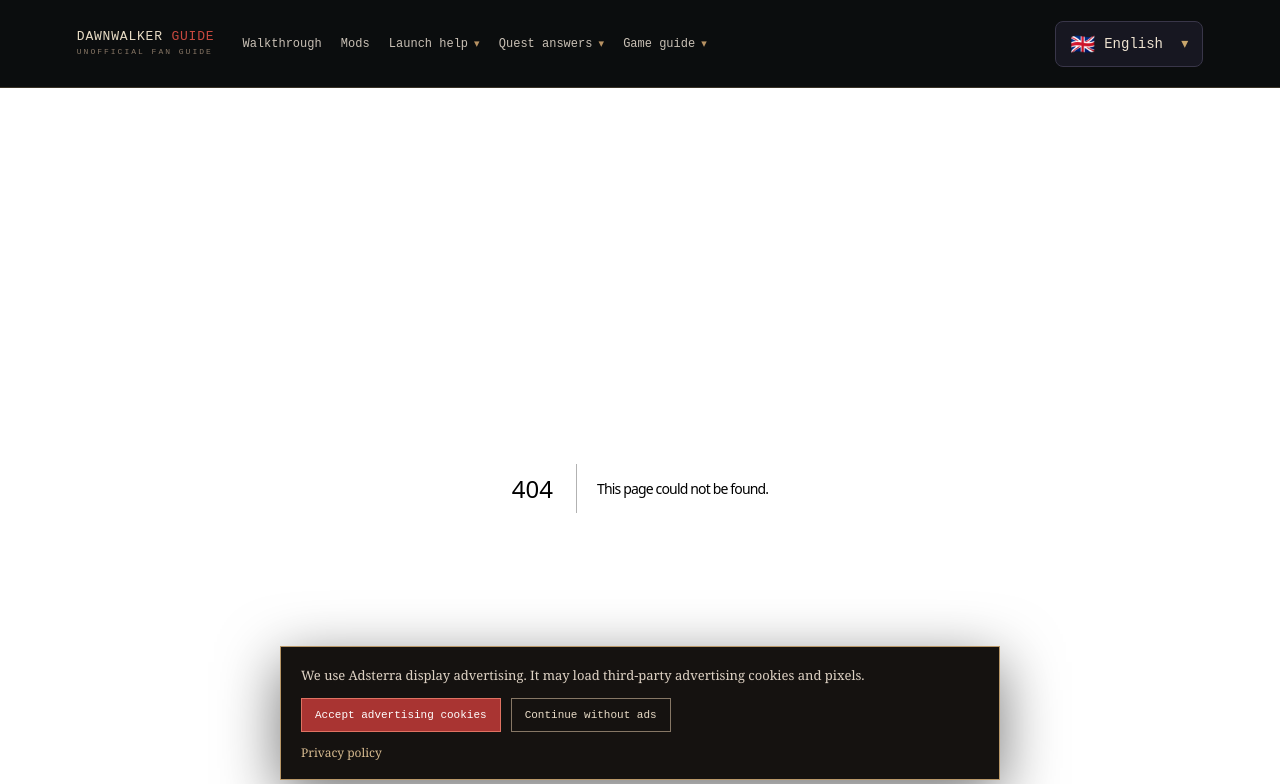
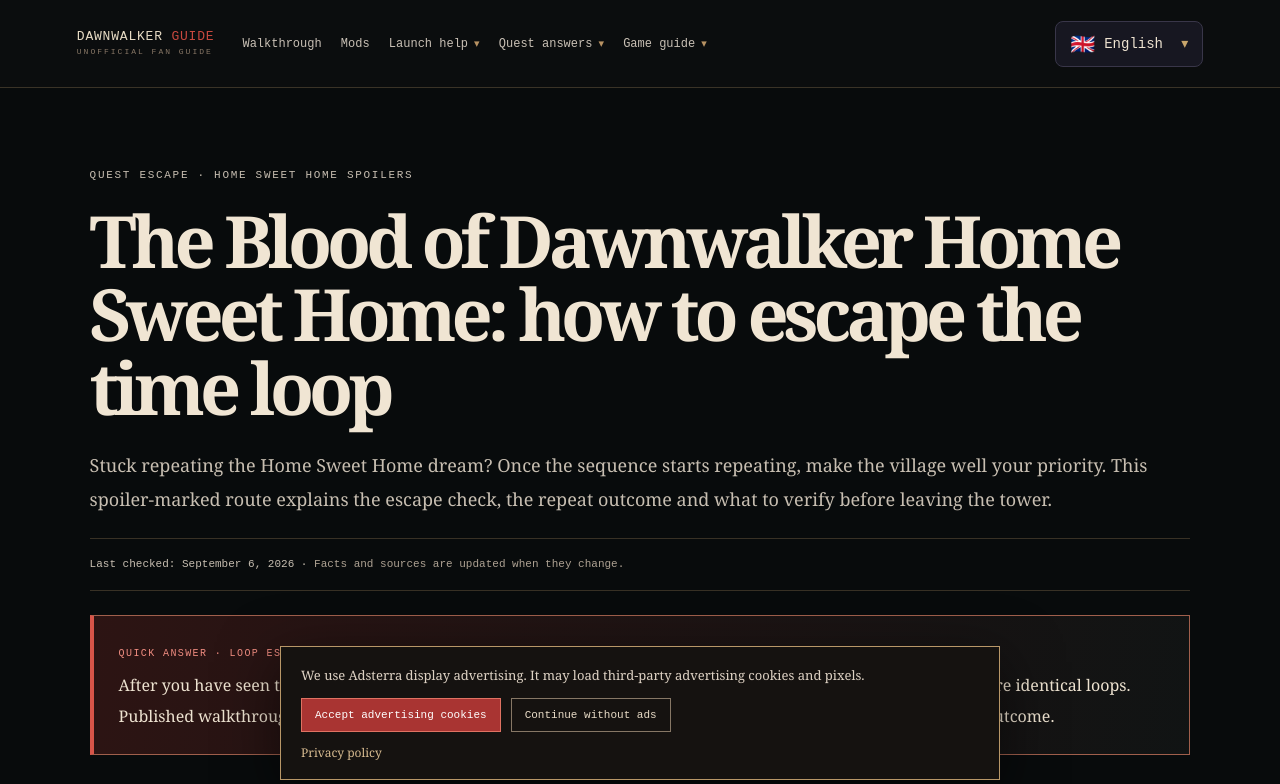
Before and after one commit to wencun/dawnwalker.cc, a Next.js app: page /home-sweet-home in a window 1280 px wide. Before the commit this address had no page. Shown: the top 784 px of the page. Built offline with nearby package versions, Linux system fonts and the light colour scheme.

Commit message:
Improve search snippets and add Home Sweet Home guide

```diff
--- /dev/null
+++ b/app/home-sweet-home/page.tsx
@@ -0,0 +1,41 @@
+import Link from "next/link";
+import { GuidePage, guideMetadata } from "../guide-page";
+
+export const metadata = guideMetadata(
+  "The Blood of Dawnwalker Home Sweet Home: Escape the Time Loop",
+  "Home Sweet Home walkthrough for The Blood of Dawnwalker: start the dream quest, use the well to escape the repeating loop, and understand its reward and spoiler-sensitive outcome.",
+  "/home-sweet-home",
+  ["The Blood of Dawnwalker Home Sweet Home", "Blood of Dawnwalker Home Sweet Home walkthrough", "Home Sweet Home time loop", "how to escape Home Sweet Home Dawnwalker"],
+);
+
+export default function HomeSweetHomePage() {
+  return <GuidePage
+    eyebrow="QUEST ESCAPE · HOME SWEET HOME SPOILERS"
+    title="The Blood of Dawnwalker Home Sweet Home: how to escape the time loop"
+    dek="Stuck repeating the Home Sweet Home dream? Once the sequence starts repeating, make the village well your priority. This spoiler-marked route explains the escape check, the repeat outcome and what to verify before leaving the tower."
+    checked="September 6, 2026"
+    quickAnswer={<div className="fix-callout"><span>QUICK ANSWER · LOOP ESCAPE</span><p>After you have seen the dream repeat, look for and interact with the <b>well in the village</b> rather than completing more identical loops. Published walkthroughs identify it as the route back to the open world; use a manual save before testing a repeat outcome.</p></div>}
+    faqs={[
+      { question: "How do you escape Home Sweet Home in The Blood of Dawnwalker?", answer: "When the dream begins repeating, prioritize interacting with the village well. Published walkthroughs identify the well as the escape route back to the open world rather than another full loop." },
+      { question: "Where does the Home Sweet Home quest start?", answer: "Published walkthroughs place the quest behind the door at the top of the relevant tower; it can be encountered around the Who Pulls the Strings story context. Confirm your current quest state before using a guide, because entering the tower is the trigger." },
+      { question: "What happens if you keep repeating Home Sweet Home?", answer: "A published walkthrough reports a special trapped-loop outcome after repeated runs. Make a separate manual save before deliberately testing it, because the sequence is designed to repeat and the exit matters." },
+      { question: "Does Home Sweet Home have a reward?", answer: "Published guides list a secret trophy/outcome and an accessory reward when the dream is escaped correctly. Treat reward details as spoilers and confirm them against the current game build." },
+    ]}
+    nextSteps={[
+      { label: "Return to the main quest route", href: "/walkthrough", description: "Use the spoiler-aware hub after leaving the dream." },
+      { label: "Plan your ending saves", href: "/endings", description: "Keep spoiler-sensitive outcome choices separate from this quest escape." },
+      { label: "Track a quest or launch problem", href: "/known-issues", description: "Check verified issue reports before treating a broken trigger as a route choice." },
+    ]}
+    sources={[
+      { label: "PowerPyx — Home Sweet Home walkthrough, trigger and repeat outcome", href: "https://www.powerpyx.com/blood-of-dawnwalker-home-sweet-home-walkthrough/" },
+      { label: "PC Gamer — how to escape the Home Sweet Home loop", href: "https://www.pcgamer.com/games/rpg/blood-of-dawnwalker-home-sweet-home-walkthrough/" },
+      { label: "Method — Home Sweet Home full walkthrough", href: "https://www.method.gg/the-blood-of-dawnwalker/the-blood-of-dawnwalker-home-sweet-home-full-walkthrough" },
+    ]}
+    sections={[
+      { title: "What is the Home Sweet Home problem?", body: <div className="fact-grid"><p><b>Symptom</b>You finish the dream sequence and wake up in a familiar scenario again, with repeated events and dialogue.</p><p><b>What to avoid</b>Do not assume more combat loops are required to finish the quest. Repeating the sequence can lead to a different outcome.</p><p><b>Key interaction</b>Current published guides point to the village well once the loop has begun repeating.</p><p><b>Safe preparation</b>Make a manual save before you intentionally test a repeat or a reward outcome.</p></div> },
+      { title: "How do you escape the Home Sweet Home loop?", body: <ol className="install-flow"><li><span>1 · SAVE</span><b>Create a separate manual save</b><small>Use a slot you can return to before choosing to repeat the dream for an outcome.</small></li><li><span>2 · NOTICE</span><b>Confirm that the dream is repeating</b><small>The repeated family-and-village sequence is the signal to stop treating it as a normal linear quest.</small></li><li><span>3 · CHECK</span><b>Find the village well</b><small>Interact with the well rather than completing another identical route. It is the escape check cited by the current walkthrough sources.</small></li><li><span>4 · VERIFY</span><b>Confirm you are back in the open world</b><small>Check the quest state and inventory, then keep the separate save until you are certain you did not want the alternate repeat outcome.</small></li></ol> },
+      { title: "What should you know before repeating the dream?", body: <><p>Home Sweet Home is unusual because published walkthroughs describe a special outcome after multiple repeats. That makes it worth separating two goals: escaping efficiently and deliberately exploring spoilers or rewards. Do not chase a reward from memory; keep a manual save and use a source that labels its game-build date.</p><p className="note">This guide intentionally keeps the full ending scene out of the route. If you want to plan consequences beyond this quest, use the separate <Link href="/endings">endings and save guide</Link>.</p></> },
+      { title: "Where does Home Sweet Home fit in the story?", body: <p>Guides place the tower encounter around the later <i>Who Pulls the Strings</i> context. The quest is easy to mistake for a one-off combat sequence, but its repeated dream structure is the actual puzzle. If your door, tower name or trigger does not match the published route, stop before forcing a sequence and compare the current quest log with a versioned walkthrough.</p> },
+    ]}
+  />;
+}
--- a/app/page.tsx
+++ b/app/page.tsx
@@ -11,6 +11,7 @@
 };
 
 const cards = [
+  ["Quest escape", "Home Sweet Home time loop", "Find the well that ends the repeating dream, avoid the trap and see the reward without a broad walkthrough.", "/home-sweet-home"],
   ["Visual issue", "Screen flickering or shimmering?", "Use a separate PC and PS5 Pro diagnostic path instead of treating every display symptom as the same bug.", "/flickering-fix"],
   ["Patch 1.0.2", "What did the latest hotfix fix?", "Check the official quest, controller and known-issue changes before trying an old workaround.", "/patch-notes"],
   ["PC fix", "Crashing or stuttering?", "Match the exact symptom to the official Full Screen workaround or safe crash checks.", "/crash-and-stutter-fix"],
```
Also changed, not shown: app/flickering-fix/page.tsx (+6 -5 lines), app/mods/page.tsx (+12 -8 lines), 1 other file (tests, documents, lock files or other folders).
